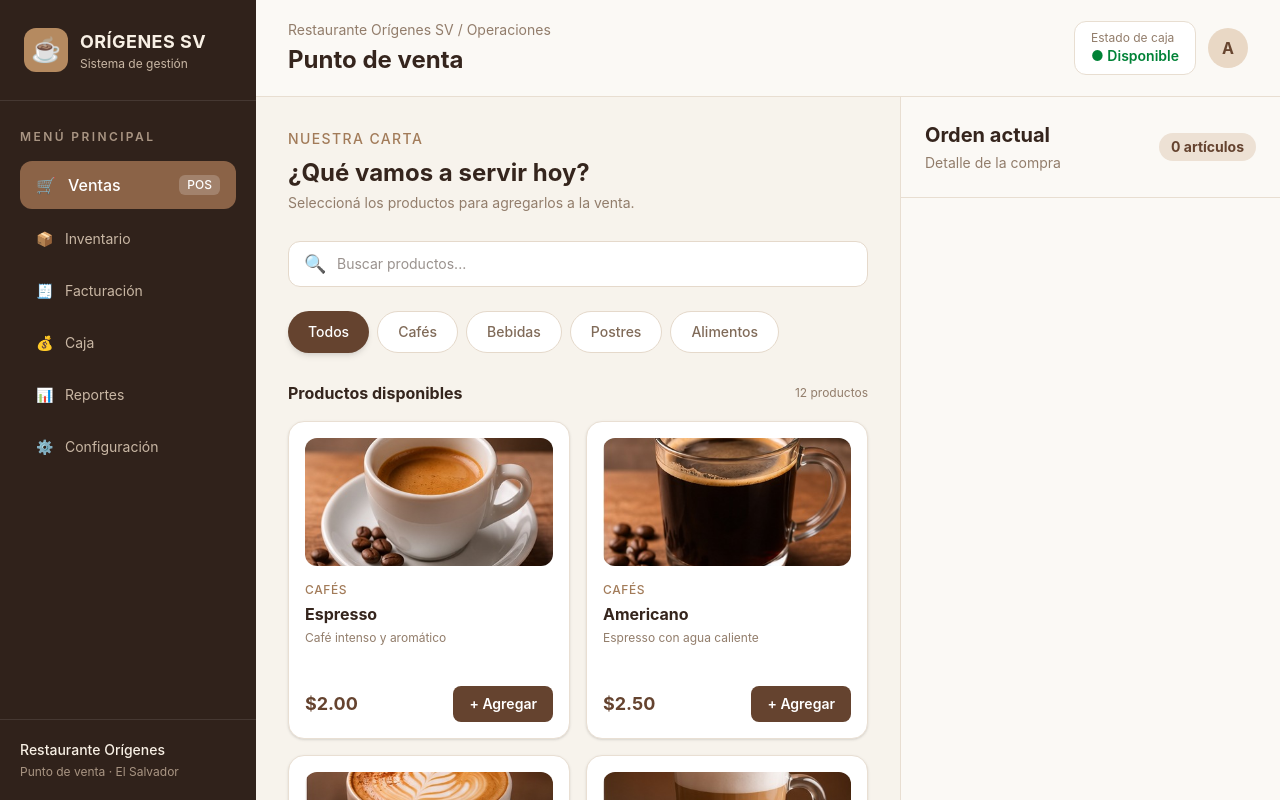
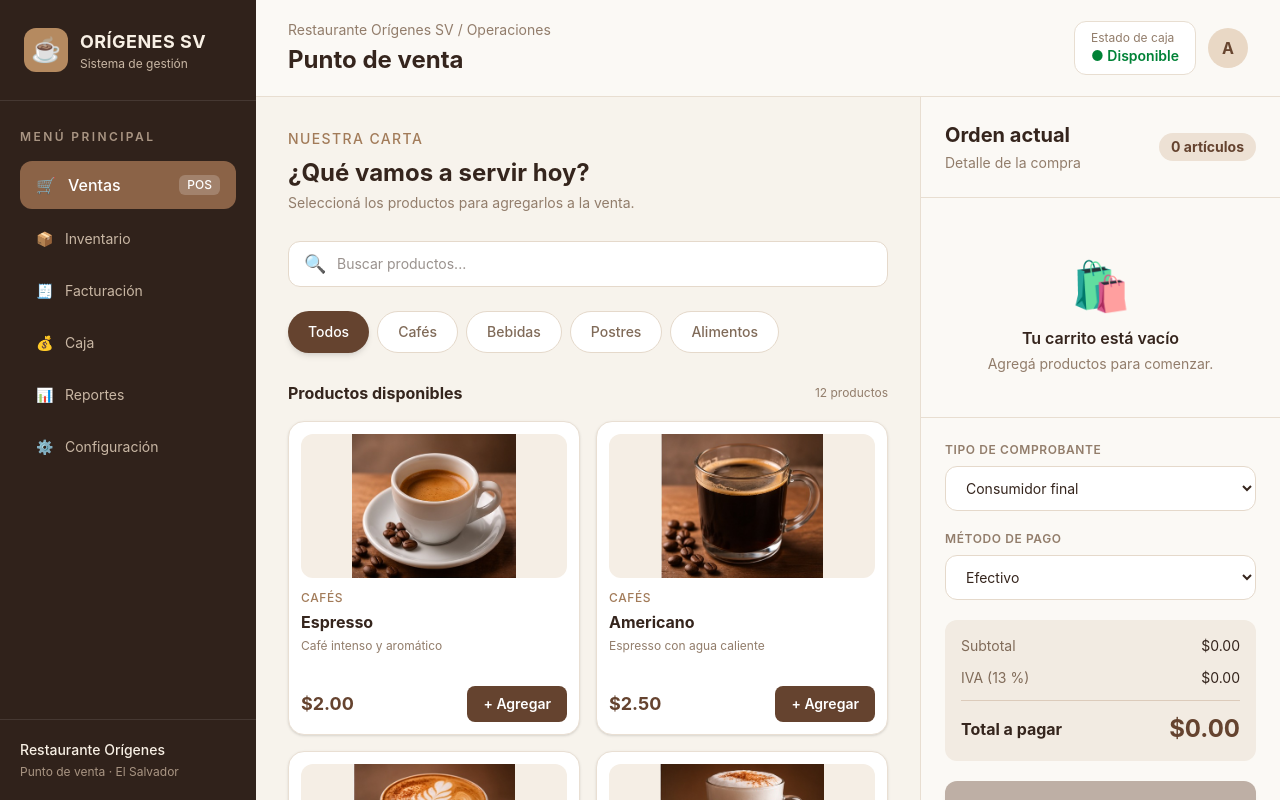
Before and after one commit to Rubio00/FrontEnd-DevOps-Dash, a Next.js app: page /ventas in a window 1280 px wide. Shown: the top 800 px of the page. Built offline with nearby package versions, Linux system fonts and the light colour scheme.

Commit message:
feat(ventas): mejorar distribucion del POS y visualizacion del carrito

```diff
--- a/app/(ventas)/ventas/page.tsx
+++ b/app/(ventas)/ventas/page.tsx
@@ -210,7 +210,7 @@ export default function VentasPage() {
         </header>
 
         {/* ÁREA DE TRABAJO */}
-        <div className="grid min-h-[calc(100vh-90px)] grid-cols-1 xl:grid-cols-[minmax(0,1fr)_380px]">
+        <div className="grid min-h-[calc(100vh-90px)] grid-cols-1 lg:grid-cols-[minmax(0,1fr)_360px]">
 
           {/* CATÁLOGO */}
           <section className="p-5 md:p-8">
@@ -271,17 +271,17 @@ export default function VentasPage() {
               {filteredProducts.map((product) => (
                 <article
                   key={product.id}
-                  className="group rounded-2xl border border-[#E9DFD3] bg-white p-4 shadow-sm transition hover:-translate-y-1 hover:shadow-lg"
+                  className="group rounded-2xl border border-[#E9DFD3] bg-white p-3 shadow-sm transition hover:-translate-y-1 hover:shadow-lg"
                 >
-                  <div className="mb-4 overflow-hidden rounded-xl bg-[#F5EEE5]">
+                  <div className="mb-3 flex h-36 items-center justify-center overflow-hidden rounded-xl bg-[#F5EEE5]">
                   <Image
                   src={product.image}
-                  alt={product.name}
-                  width={300}
-                  height={200}
-                  className="h-32 w-full object-cover transition duration-300 group-hover:scale-105"
-                  />
-                </div>
+                 alt={product.name}
+                 width={300}
+                 height={200}
+                 className="h-full w-full object-contain transition duration-300 group-hover:scale-105"
+                 />
+              </div>
 
                   <p className="text-xs font-medium uppercase tracking-wider text-[#A27B59]">
                     {product.category}
@@ -291,7 +291,7 @@ export default function VentasPage() {
                     {product.name}
                   </h5>
 
-                  <p className="mt-1 min-h-10 text-xs text-[#927D6B]">
+                  <p className="mt-1 min-h-8 text-xs text-[#927D6B]">
                     {product.description}
                   </p>
 
@@ -319,7 +319,7 @@ export default function VentasPage() {
           </section>
 
           {/* CARRITO */}
-          <aside className="flex flex-col border-t border-[#E8DED1] bg-[#FBF9F5] xl:border-l xl:border-t-0">
+          <aside className="flex flex-col border-t border-[#E8DED1] bg-[#FBF9F5] lg:sticky lg:top-0 lg:h-screen lg:overflow-y-auto lg:border-l lg:border-t-0">
 
             <div className="border-b border-[#E8DED1] p-6">
               <div className="flex items-center justify-between">
```
